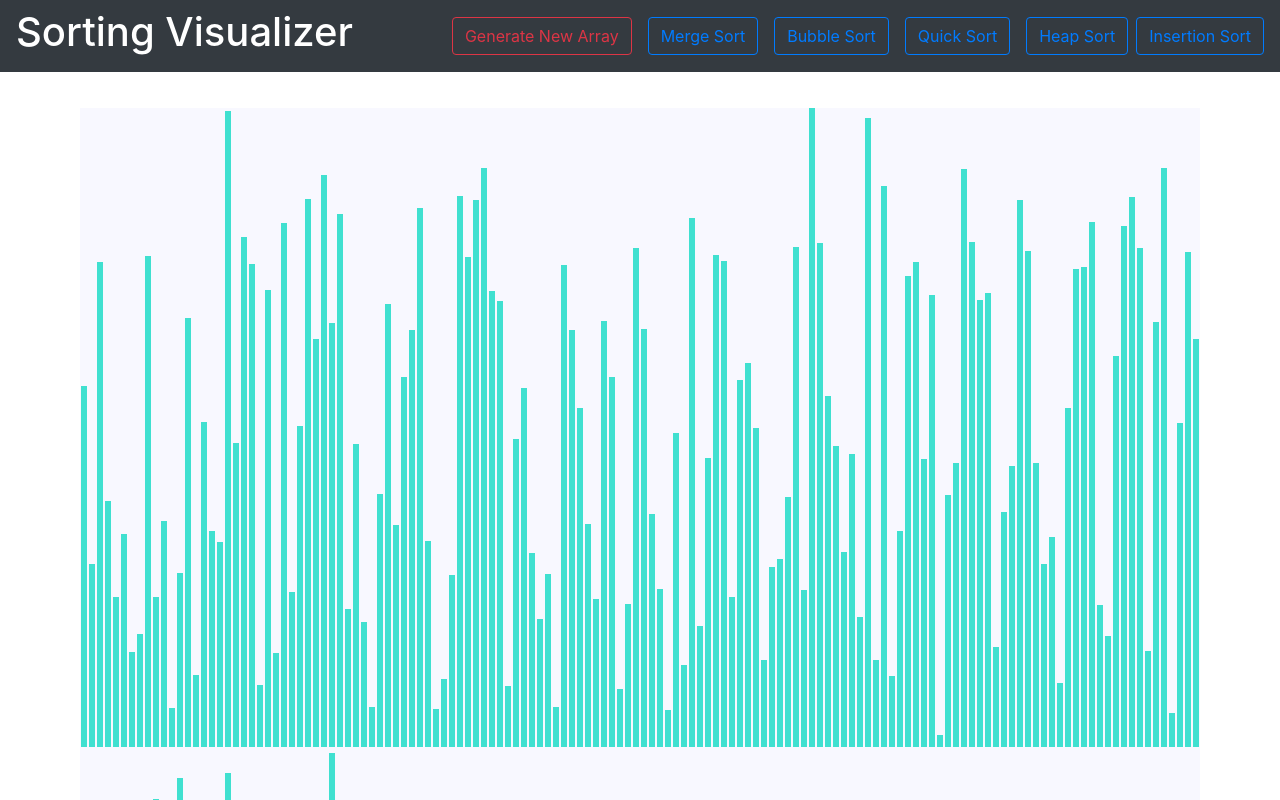
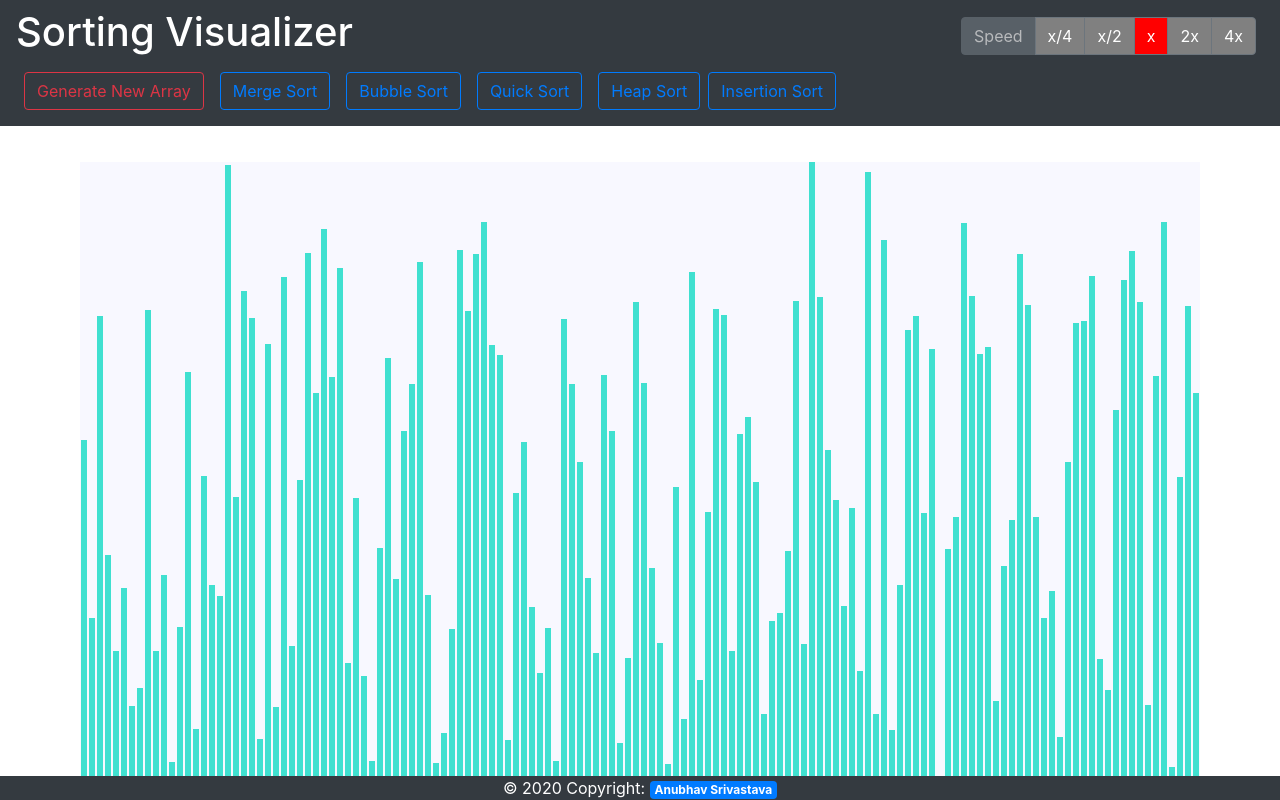
Before and after one commit to anubhavcu/Sorting-Visualizer, a React (Create React App) app: page / in a window 1280 px wide. Shown: the top 800 px of the page. Built offline with nearby package versions, Linux system fonts and the light colour scheme.

Commit message:
added a speed buttons for animation speed

```diff
--- a/src/App.js
+++ b/src/App.js
@@ -6,9 +6,9 @@ import { bubbleSortAnimations } from "./sortingAlgorithms/bubbleSort";
 import { quickSortAnimations } from "./sortingAlgorithms/quickSort";
 import { heapSortAnimations } from "./sortingAlgorithms/heapSort";
 import "./components/SortingVisualizer.css";
-const numberOfElementsInArray = 175;
+const numberOfElementsInArray = 178;
 
-const ANIMATION_SPEED_MS = 5;
+let ANIMATION_SPEED_MS = 5;
 
 const PRIMARY_COLOR = "green";
 
@@ -19,6 +19,52 @@ const INITIAL_COLOR = "turquoise";
 export class App extends Component {
   state = {
     array: []
+  };
+  speedAndBars = x => {
+    // console.log(x);
+    if (x === 1) {
+      document.querySelector(".x").style.backgroundColor = "red";
+      document.querySelector(".xByFour").style.backgroundColor = "grey";
+      document.querySelector(".xByTwo").style.backgroundColor = "grey";
+      document.querySelector(".xMultiplyTwo").style.backgroundColor = "grey";
+      document.querySelector(".xMultiplyFour").style.backgroundColor = "grey";
+      ANIMATION_SPEED_MS = 5;
+    } else if (x === 2) {
+      document.querySelector(".x").style.backgroundColor = "grey";
+      document.querySelector(".xByFour").style.backgroundColor = "grey";
+      document.querySelector(".xByTwo").style.backgroundColor = "grey";
+      document.querySelector(".xMultiplyTwo").style.backgroundColor = "red";
+      document.querySelector(".xMultiplyFour").style.backgroundColor = "grey";
+      ANIMATION_SPEED_MS = 4;
+    } else if (x === 3) {
+      document.querySelector(".x").style.backgroundColor = "grey";
+      document.querySelector(".xByFour").style.backgroundColor = "grey";
+      document.querySelector(".xByTwo").style.backgroundColor = "grey";
+      document.querySelector(".xMultiplyTwo").style.backgroundColor = "grey";
+      document.querySelector(".xMultiplyFour").style.backgroundColor = "red";
+      ANIMATION_SPEED_MS = 2;
+    } else if (x === -1) {
+      document.querySelector(".x").style.backgroundColor = "grey";
+      document.querySelector(".xByFour").style.backgroundColor = "grey";
+      document.querySelector(".xByTwo").style.backgroundColor = "red";
+      document.querySelector(".xMultiplyTwo").style.backgroundColor = "grey";
+      document.querySelector(".xMultiplyFour").style.backgroundColor = "grey";
+      ANIMATION_SPEED_MS = 8;
+    } else if (x === -2) {
+      document.querySelector(".x").style.backgroundColor = "grey";
+      document.querySelector(".xByFour").style.backgroundColor = "red";
+      document.querySelector(".xByTwo").style.backgroundColor = "grey";
+      document.querySelector(".xMultiplyTwo").style.backgroundColor = "grey";
+      document.querySelector(".xMultiplyFour").style.backgroundColor = "grey";
+      ANIMATION_SPEED_MS = 10;
+    } else {
+      document.querySelector(".x").style.backgroundColor = "red";
+      document.querySelector(".xByFour").style.backgroundColor = "grey";
+      document.querySelector(".xByTwo").style.backgroundColor = "grey";
+      document.querySelector(".xMultiplyTwo").style.backgroundColor = "grey";
+      document.querySelector(".xMultiplyFour").style.backgroundColor = "grey";
+      ANIMATION_SPEED_MS = 10;
+    }
   };
   componentDidMount() {
     this.genRandomArray();
@@ -36,6 +82,12 @@ export class App extends Component {
     Math.floor(Math.random() * (max - min + 1) + min);
   genRandomArray = () => {
     // document.querySelectorAll(".btn").forEach(elem => (elem.disabled = false));
+    document.querySelector(".x").style.backgroundColor = "red";
+    document.querySelector(".xByFour").style.backgroundColor = "grey";
+    document.querySelector(".xByTwo").style.backgroundColor = "grey";
+    document.querySelector(".xMultiplyTwo").style.backgroundColor = "grey";
+    document.querySelector(".xMultiplyFour").style.backgroundColor = "grey";
+
     let array = [];
     for (let i = 0; i < numberOfElementsInArray; i++) {
       array.push(this.randomIntFromInterval(10, 645));
@@ -76,6 +128,11 @@ export class App extends Component {
   //   }
   // }
   mergeSort = () => {
+    //disabling all buttons
+    const buttons = document.getElementsByClassName("btn");
+    for (let k = 0; k < buttons.length; k++) {
+      buttons[k].disabled = true;
+    }
     const animations = getMergeSortAnimations(this.state.array);
     // console.log(this.state.array);
     // console.log(animations);
@@ -111,6 +168,10 @@ export class App extends Component {
     for (let i = 0; i < arrayBars1.length; i++) {
       setTimeout(() => {
         arrayBars1[i].style.backgroundColor = "pink";
+        //re-enabling all the buttons
+        for (let k = 0; k < buttons.length; k++) {
+          buttons[k].disabled = false;
+        }
       }, ANIMATION_SPEED_MS * animations.length + 1 + i * 10);
       //optional for resetting original color of bars
       // setTimeout(() => {
@@ -132,6 +193,11 @@ export class App extends Component {
   // }
 
   bubbleSort = () => {
+    //disabling all buttons
+    const buttons = document.getElementsByClassName("btn");
+    for (let k = 0; k < buttons.length; k++) {
+      buttons[k].disabled = true;
+    }
     const animations = bubbleSortAnimations(this.state.array);
 
     // console.log(animations);
@@ -170,6 +236,10 @@ export class App extends Component {
     for (let i = 0; i < arrayBarsNew.length; i++) {
       setTimeout(() => {
         arrayBarsNew[i].style.backgroundColor = "pink";
+        //re-enabling all the buttons
+        for (let k = 0; k < buttons.length; k++) {
+          buttons[k].disabled = false;
+        }
       }, ANIMATION_SPEED_MS * animations.length + 1 + i * 10);
       //optional for resetting original color of the array bars
       // setTimeout(() => {
@@ -233,6 +303,11 @@ export class App extends Component {
   //alternative for quickSort animations
   //color of pivot is to be done
   quickSort = () => {
+    //disabling all buttons
+    const buttons = document.getElementsByClassName("btn");
+    for (let k = 0; k < buttons.length; k++) {
+      buttons[k].disabled = true;
+    }
     const animations = quickSortAnimations(this.state.array);
     for (let i = 0; i < animations.length; i++) {
       const arrayBars = document.getElementsByClassName("array-bar");
@@ -279,13 +354,22 @@ export class App extends Component {
     for (let i = 0; i < arrayBarsNew.length; i++) {
       setTimeout(() => {
         arrayBarsNew[i].style.backgroundColor = FINAL_COLOR;
+        //re-enabling all the buttons
+        for (let k = 0; k < buttons.length; k++) {
+          buttons[k].disabled = false;
+        }
       }, animations.length * ANIMATION_SPEED_MS + 5 * i + 10 * animations.length);
     }
   };
   heapSort = () => {
-    console.log(this.state.array);
-    const animations = heapSortAnimations(this.state.array);
-    console.log(animations);
+    //disabling all buttons
+    // const buttons = document.getElementsByClassName("btn");
+    // for (let k = 0; k < buttons.length; k++) {
+    //   buttons[k].disabled = true;
+    // }
+    // console.log(this.state.array);
+    // const animations = heapSortAnimations(this.state.array);
+    // console.log(animations);
   };
   render() {
     return (
@@ -298,6 +382,7 @@ export class App extends Component {
             quickSort={this.quickSort}
             heapSort={this.heapSort}
             array={this.state.array}
+            speedAndBars={this.speedAndBars}
           />
         </div>
         <div className="mainContent">
@@ -307,8 +392,8 @@ export class App extends Component {
           />
         </div>
         <div>
-          <footer class="page-footer navbar-fixed-bottom font-small special-color-dark bg-dark  ">
-            <div class="footer-copyright text-center text-white">
+          <footer className="page-footer fixed-bottom font-small special-color-dark bg-dark  ">
+            <div className="footer-copyright text-center text-white">
               © 2020 Copyright:
               <a href="https://anubhavcu.github.io/portfolio/" target="blank">
                 {" "}
--- a/src/components/NavBar.jsx
+++ b/src/components/NavBar.jsx
@@ -14,9 +14,10 @@ class NavBar extends Component {
           {/* <a href="https://google.com" target="blank">
             <img src="../../public/logo192.png" width="30" height="30" alt="" />
           </a> */}
-          <h1 className="text-white">
-            Sorting Visualizer{" "}
-            {/* <small
+          <div>
+            <h1 className="text-white">
+              Sorting Visualizer{" "}
+              {/* <small
               className="text-muted"
               className="h5"
               className="text-secondary"
@@ -26,11 +27,83 @@ class NavBar extends Component {
                 <small className="text-primary">Anubhav </small>
               </a>
             </small>{" "} */}
-          </h1>
-
+            </h1>
+          </div>
+          {/* <div className="form-group">
+            <label for="exampleFormControlSelect1" className="text-white">
+              Speed
+            </label>
+            <select
+              className="form-control"
+              className="d-inline-block"
+              id="exampleFormControlSelect1"
+            >
+              <option>x/4</option>
+              <option>x/2</option>
+              <option>x</option>
+              <option>2x</option>
+              <option>4x</option>
+            </select>
+          </div> */}
           <div
-          // className="buttons"
+            className="btn-toolbar"
+            role="toolbar"
+            aria-label="Toolbar with button groups"
           >
+            {/* <span className="badge badge-secondary" className="text-primary">
+              Speed/Bars
+            </span> */}
+            <div
+              className="btn-group mr-2"
+              role="group"
+              aria-label="First group"
+            >
+              <button
+                type="button"
+                className="btn btn-secondary"
+                disabled
+                title="Increase speed and decrease number of array-bars or vice-versa"
+              >
+                Speed
+              </button>
+              <button
+                type="button"
+                className="btn btn-secondary xByFour"
+                onClick={() => this.props.speedAndBars(-2)}
+              >
+                x/4
+              </button>
+              <button
+                type="button"
+                className="btn btn-secondary xByTwo"
+                onClick={() => this.props.speedAndBars(-1)}
+              >
+                x/2
+              </button>
+              <button
+                type="button"
+                className="btn btn-secondary x"
+                onClick={() => this.props.speedAndBars(1)}
+              >
+                x
+              </button>
+              <button
+                type="button"
+                className="btn btn-secondary xMultiplyTwo"
+                onClick={() => this.props.speedAndBars(2)}
+              >
+                2x
+              </button>
+              <button
+                type="button"
+                className="btn btn-secondary xMultiplyFour"
+                onClick={() => this.props.speedAndBars(3)}
+              >
+                4x
+              </button>
+            </div>
+          </div>
+          <div>
             <button
               className="btn btn-outline-danger m-2"
               // className="btn btn-primary btn-sm m-2"
--- a/src/components/SortingVisualizer.css
+++ b/src/components/SortingVisualizer.css
@@ -5,7 +5,7 @@
   padding-top: 20px;
   padding-left: 80px;
   padding-right: 80px;
-  padding-bottom: 20px;
+  padding-bottom: 10px;
 }
 .array-container {
   /* position: absolute; */
```
